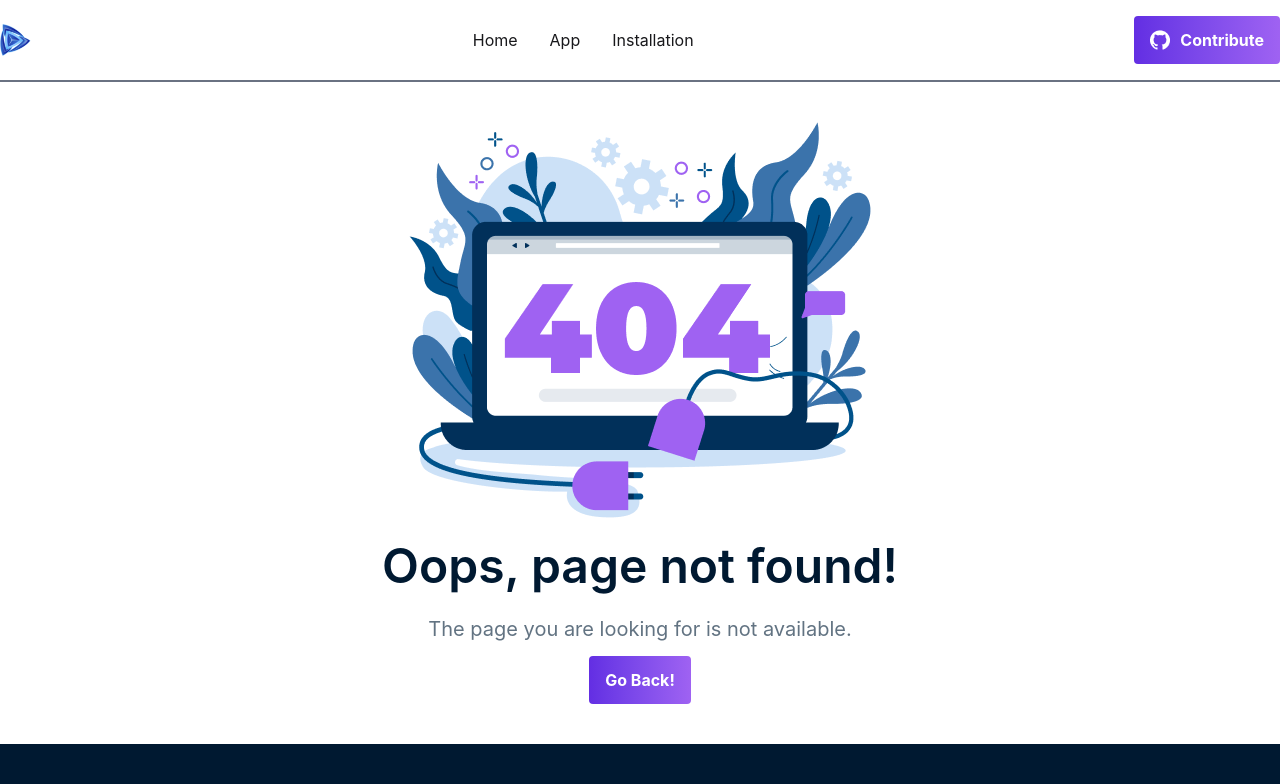
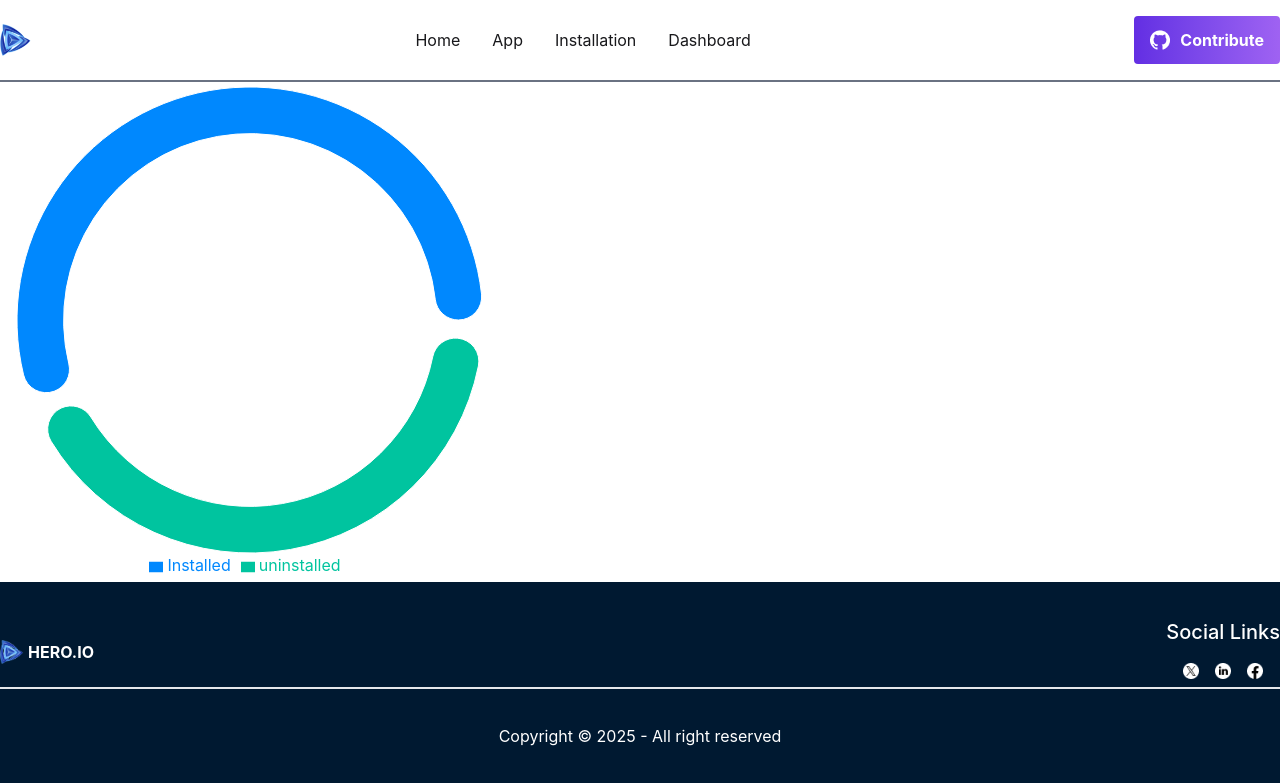
Before and after one commit to abuHafsGit/Play-store, a React (Vite) app in the folder client/: page /dashboard in a window 1280 px wide. Before the commit this address had no page. Shown: the top 784 px of the page. Built offline with nearby package versions, Linux system fonts and the light colour scheme.

Commit message:
Add Dashboard page and update Navbar for navigation; include recharts for data visualization

```diff
--- a/client/package.json
+++ b/client/package.json
@@ -16,6 +16,7 @@
     "react-router": "^7.14.0",
     "react-spinners": "^0.17.0",
     "react-toastify": "^11.0.5",
+    "recharts": "^3.8.1",
     "tailwindcss": "^4.2.2"
   },
   "devDependencies": {
--- a/client/src/components/shared/Navbar.jsx
+++ b/client/src/components/shared/Navbar.jsx
@@ -13,6 +13,7 @@
                         <li onClick={(() => { navigate('/'); scrollTo(0, 0) })} className=' hover:text-[#632EE3] hover:underline cursor-pointer active:underline underline-offset-8 '>Home</li>
                         <li onClick={(() => { navigate('/apps'); scrollTo(0, 0) })} className=' hover:text-[#632EE3] hover:underline cursor-pointer active:underline underline-offset-8 '>App</li>
                         <li onClick={(() => { navigate('/installapp'); scrollTo(0, 0) })} className=' hover:text-[#632EE3] hover:underline cursor-pointer active:underline underline-offset-8 '>Installation</li>
+                        <li onClick={(() => { navigate('/dashboard'); scrollTo(0, 0) })} className=' hover:text-[#632EE3] hover:underline cursor-pointer active:underline underline-offset-8 '>Dashboard</li>
                     </ul>
                 </nav>
                 <button onClick={(() => navigate('/about'))} className='hidden md:flex bg-linear-to-r from-[#632EE3] to-[#9F62F2] py-3 px-4 text-white font-bold text-base items-center justify-center gap-2.5 rounded-sm cursor-pointer '><img className='w-5 h-5' src={assets.git} alt="" /> Contribute</button>
@@ -23,6 +24,7 @@
                     <li to={'/'}><li onClick={() => { setOpen(!open); navigate('/'); scrollTo(0, 0) }} className='cursor-pointer'>Home</li></li>
                     <li onClick={() => { setOpen(!open); navigate('/apps'); scrollTo(0, 0) }} className='cursor-pointer'>App</li>
                     <li onClick={() => { setOpen(!open); navigate('/installapp'); scrollTo(0, 0) }} className='cursor-pointer'>Installation</li>
+                    <li onClick={() => { setOpen(!open); navigate('/dashboard'); scrollTo(0, 0) }} className='cursor-pointer'>Dashboard</li>
                 </ul>
             </div>
             <hr className='bg-gray-500 h-0.5  border-none' />
--- a/client/src/main.jsx
+++ b/client/src/main.jsx
@@ -11,6 +11,7 @@
 import AppDetails from './components/appDetails/AppDetails.jsx'
 
 import AppcontextProvider from './AppContext/AppContext'
+import Dashborad from './pages/Dashboard/Dashborad.jsx'
 
 const router = createBrowserRouter([
   {
@@ -32,6 +33,10 @@
       {
         path: '/apps/:id',
         element: <AppDetails />
+      },
+      {
+        path: 'dashboard',
+        element: <Dashborad />
       }
     ],
     errorElement: <Not_Found />
--- /dev/null
+++ b/client/src/pages/Dashboard/Dashborad.jsx
@@ -0,0 +1,31 @@
+import React from 'react';
+import { Legend, Pie, PieChart, Tooltip } from 'recharts';
+const Dashborad = () => {
+    // #region Sample data
+    const data = [
+        { name: 'Installed', value: 400, fill: '#0088FE' },
+        { name: 'uninstalled', value: 300, fill: '#00C49F' },
+
+    ];
+
+    return (
+        <PieChart style={{ width: '100%', maxWidth: '500px', maxHeight: '80vh', aspectRatio: 1 }} responsive>
+            <Pie
+                data={data}
+                innerRadius="80%"
+                outerRadius="100%"
+                // Corner radius is the rounded edge of each pie slice
+                cornerRadius="50%"
+                fill="#8884d8"
+                // padding angle is the gap between each pie slice
+                paddingAngle={5}
+                dataKey="value"
+                isAnimationActive={true}
+            />
+            <Tooltip />
+            <Legend />
+        </PieChart>
+    );
+};
+
+export default Dashborad;
```
Also changed, not shown: 1 other file (tests, documents, lock files or other folders).
